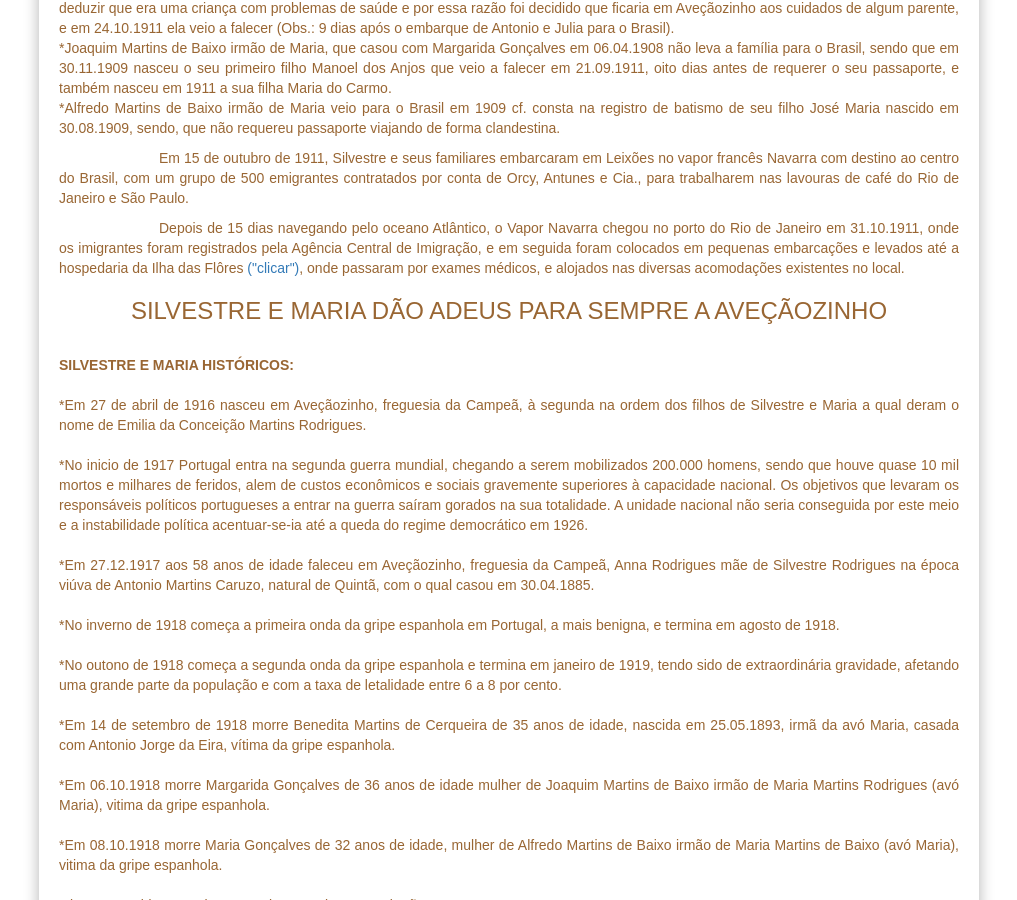
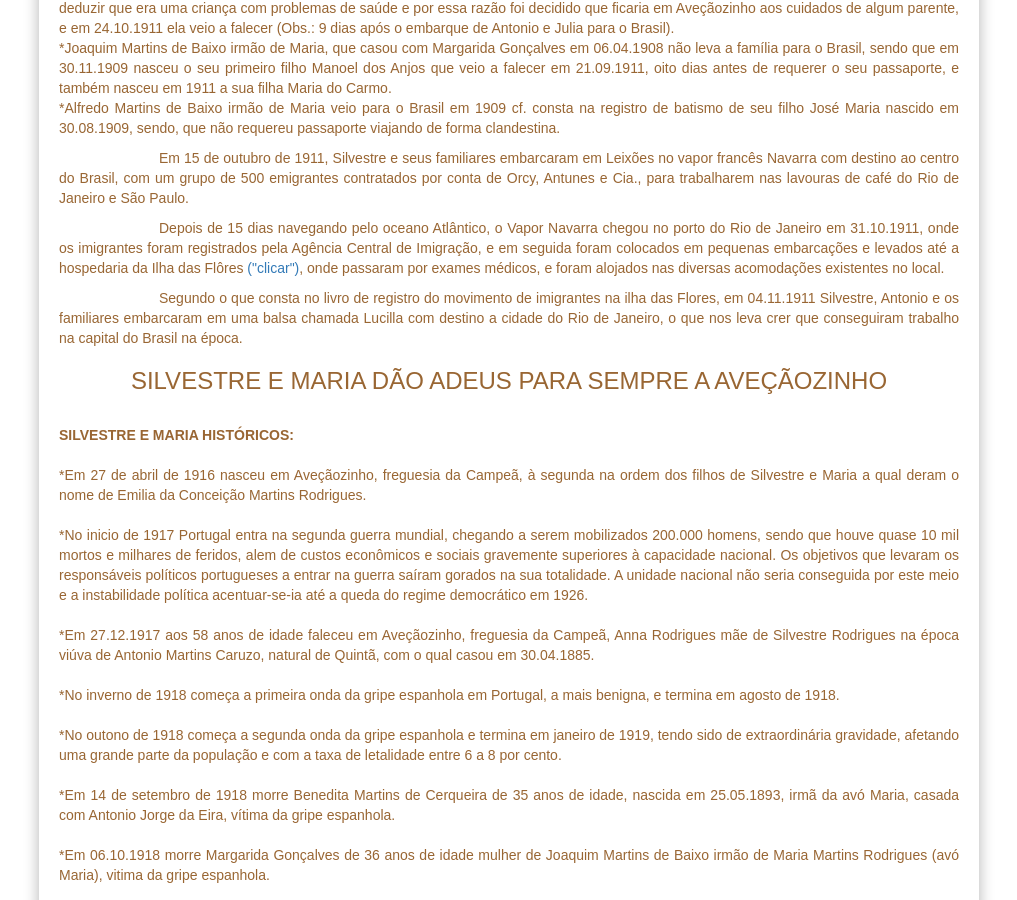
Before and after one commit to claudiovargas1955/claudiovargas1955.github.io, a Jekyll site: the page built from _pages/historia-de-silvestre.html, in a window 1280 px wide and 900 px high, scrolled down 8422 px. Shown: the whole window, without its empty margins (131-1148 px from the left). Built offline with Jekyll 4.4.1, drawn with Linux system fonts in a browser that asks for light colours; some web fonts are replaced.

Commit message:
Update historia-de-silvestre.html

```diff
--- a/_pages/historia-de-silvestre.html
+++ b/_pages/historia-de-silvestre.html
@@ -456,7 +456,10 @@ de café do Rio de Janeiro e São Paulo.<br/>
 <p style="text-indent:100px";/>Depois de 15 dias navegando pelo oceano Atlântico, o Vapor Navarra chegou no porto do Rio de Janeiro em
 31.10.1911, onde os imigrantes foram registrados pela Agência Central de Imigração, e em seguida foram colocados em pequenas embarcações
 e levados até a hospedaria da Ilha das Flôres <a href="http://www.hospedariailhadasflores.com.br/#" target="_blank";>("clicar")</a>,
-onde passaram por exames médicos, e alojados nas diversas acomodações existentes no local.
+onde passaram por exames médicos, e foram alojados nas diversas acomodações existentes no local.
+<p style="text-indent:100px";/>Segundo o que consta no livro de registro do movimento de imigrantes na ilha das Flores, em 04.11.1911
+Silvestre, Antonio e os familiares embarcaram em uma balsa chamada Lucilla com destino a cidade do Rio de Janeiro, o que nos leva crer
+que conseguiram trabalho na capital do Brasil na época.
 
 
 
```
